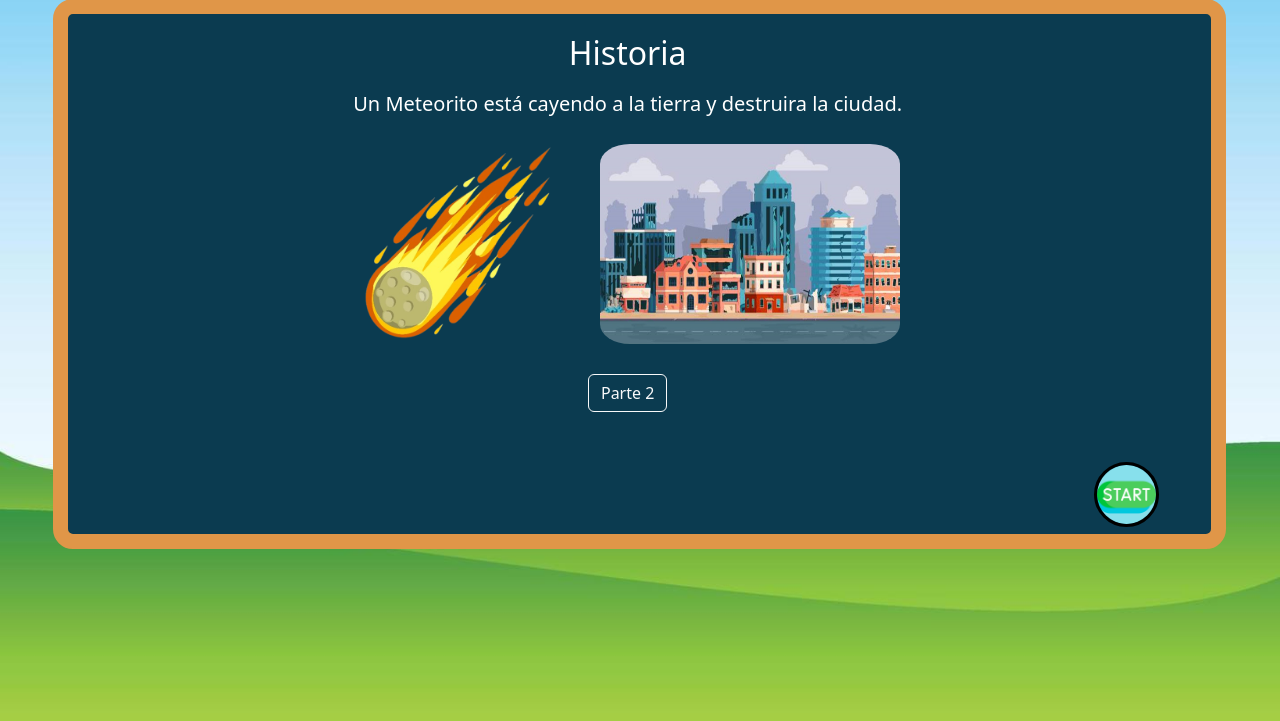
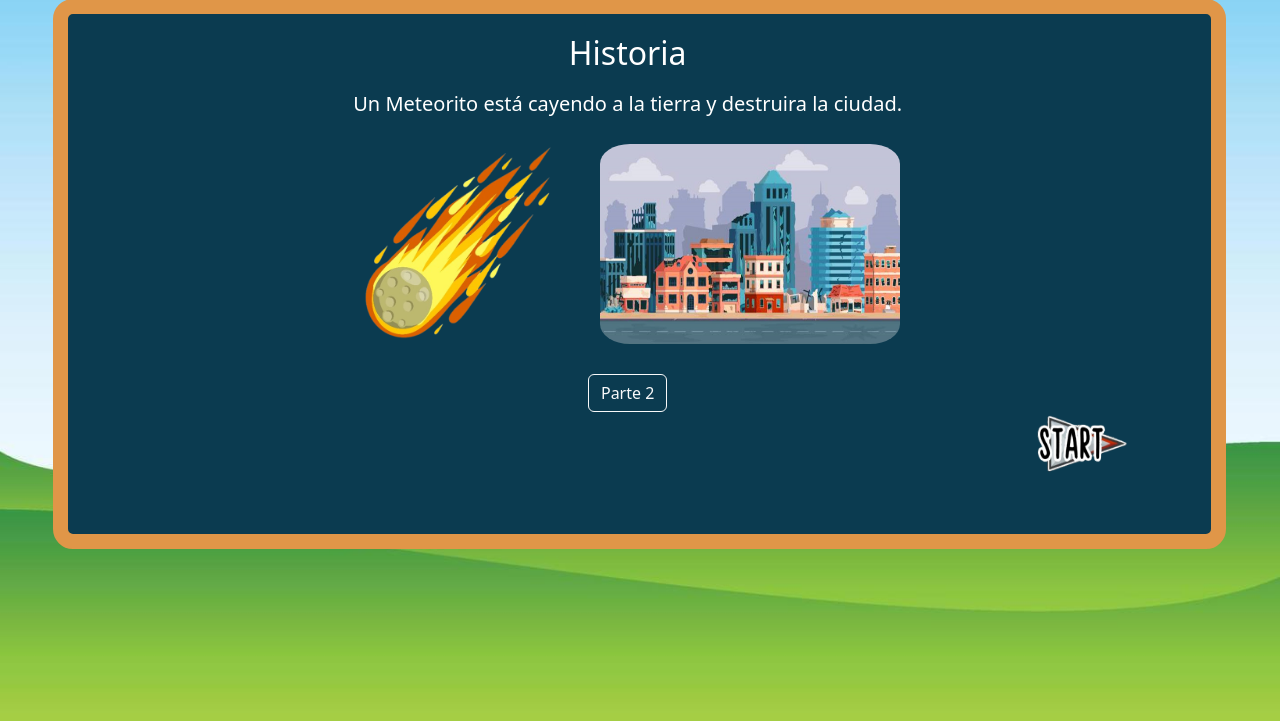
Before and after one commit to BrandonTrimer/AplicacionWebPG, a PHP site: page /aplicacionwebpg/paginaHistoria in a window 1280 px wide. Shown: the part 79-800 px from the top of the page. Run offline with PHP 8.4, Linux system fonts and the light colour scheme; the visitor is signed in with stand-in values (Sample User, id 1).

Commit message:
modificacion de detalles
cambio en detalles de boton y bordes

```diff
--- a/vista/css/estilos.css
+++ b/vista/css/estilos.css
@@ -66,6 +66,10 @@ body {
 .groups-content {
   border: solid 2px;
   border-radius: 10px;
+  padding: 10px 10px 10px 10px;
+  margin-top: 20px;
+}
+.groups-content2 {
   padding: 10px 10px 10px 10px;
   margin-top: 20px;
 }
@@ -275,10 +279,7 @@ body {
   transform: rotateY(180deg);
 }
 .img-border-circulo {
-  border: solid black;
-  border-radius: 50%;
-  margin-top: -70px;
-  width: 65px;
+  width: 95px;
   height: 65px;
 }
 .contenedor-btn-aumentar {
--- a/vista/layout/headerUser.php
+++ b/vista/layout/headerUser.php
@@ -48,7 +48,7 @@
       <?php
 
         ?>
-        <div class="groups-content border">
+        <div class="groups-content2">
           <div class="group text-center">
               <div class="group-title">
                 <img src="vista/img/estrella.png" class="imgEstrella" alt="">
--- a/vista/paginaHistoria.php
+++ b/vista/paginaHistoria.php
@@ -119,7 +119,13 @@ if (!empty($_SESSION['idEst'])) {
             </div>
            </div>
 
-
+           <div class="row text-center justify-content-end">
+            <div class="col-2">
+              <a href="paginaHistoriaEjer" role="button">
+                <img src="vista/img/imgStart.webp" class="img-border-circulo" alt="">
+              </a>
+            </div>
+           </div>
 
         </div>
         <!--
@@ -149,13 +155,7 @@ if (!empty($_SESSION['idEst'])) {
 
 
 
-    <div class="row text-center justify-content-end espacio-btn-sig">
-      <div class="col-2">
-        <a href="paginaHistoriaEjer" role="button">
-          <img src="vista/img/imgComt.png" class="img-border-circulo" alt="">
-        </a>
-      </div>
-    </div>
+
   </div>
 
 </div>
```
Also changed, not shown: vista/img/imgStart.webp (added).
